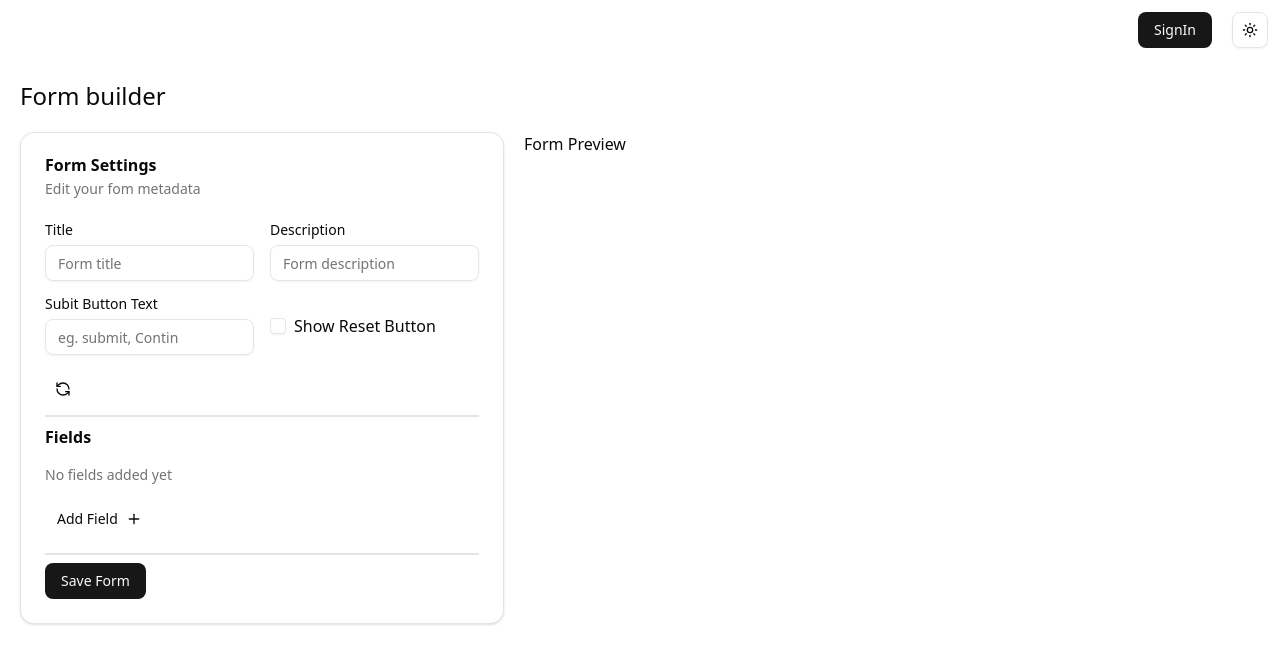
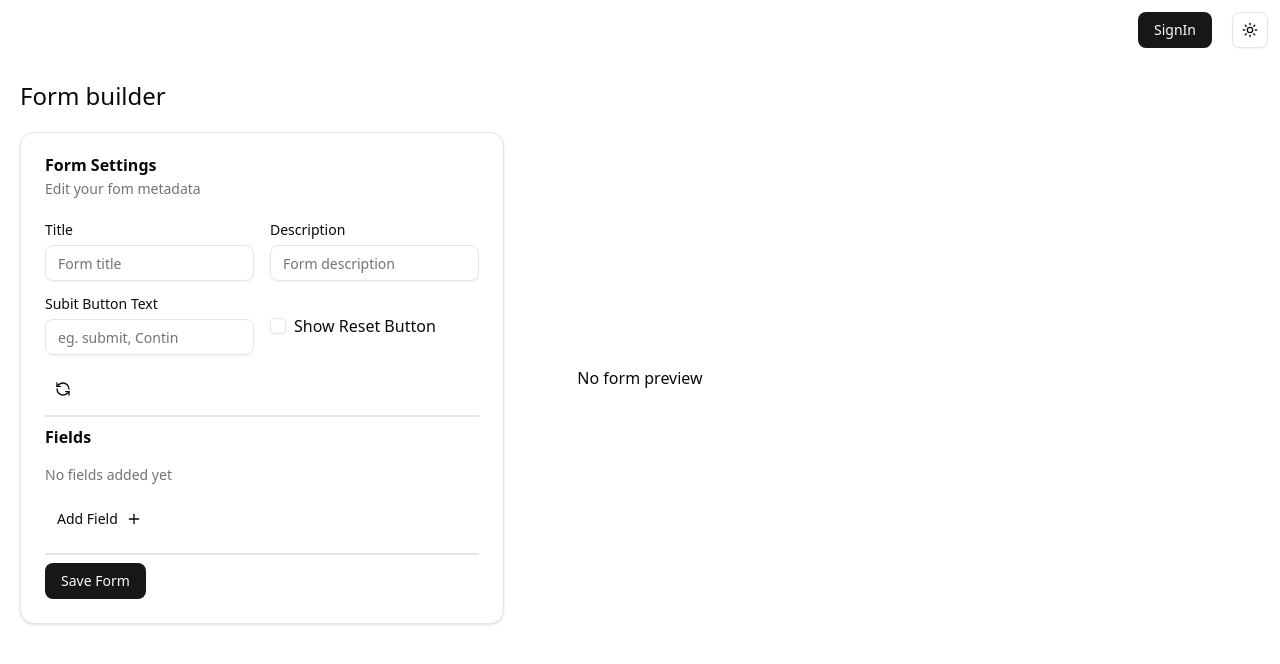
Before and after one commit to prashik0202/ai-form-builder, a Next.js app: page /createform in a window 1280 px wide. Shown: the top 664 px of the page. Built offline with nearby package versions, Linux system fonts and the light colour scheme.

Commit message:
integrate builder and component

```diff
--- a/app/(platform)/createform/page.tsx
+++ b/app/(platform)/createform/page.tsx
@@ -1,18 +1,23 @@
+import FieldEditor from '@/components/feature/FieldEditor'
 import FormBuilder from '@/components/feature/FormBuilder'
+import FormPreview from '@/components/feature/FormPreview'
+import { FormBuilderContextProvider } from '@/context/FormBuilderContextProvider'
 import React from 'react'
 
 const page = () => {
   return (
     <div className='mt-20 mx-5'>
       <h2 className='text-2xl'>Form builder</h2>
+        <FormBuilderContextProvider>
           <div className='grid grid-cols-1 md:grid-cols-3 lg:grid-cols-5 mt-5 gap-5'>
               <div className='w-full col-span-1 md:col-span-1 lg:col-span-2'>
                 <FormBuilder />
               </div>
-        <div className='w-full'>
-          <span>Form Preview</span>
+              <div className='w-full flex items-center justify-center'>
+                <FormPreview />
               </div>
           </div>
+        </FormBuilderContextProvider>
     </div>
   )
 }
--- a/app/api/chat/route.ts
+++ b/app/api/chat/route.ts
@@ -38,7 +38,7 @@ export async function POST(req: Request) {
                     .optional(),
                   maxLengthVal: z
                     .object({
-                      maxLenght: z.number(),
+                      maxLength: z.number(),
                       validationMessage: z.string(),
                     })
                     .optional(),
@@ -48,7 +48,7 @@ export async function POST(req: Request) {
                       validationMessage: z.string(),
                     })
                     .optional(),
-                  mqxNumberVal: z
+                  maxNumberVal: z
                     .object({
                       maxNumber: z.number(),
                       validationMessage: z.string(),
@@ -82,7 +82,7 @@ export async function POST(req: Request) {
                     .optional(),
                   maxLengthVal: z
                     .object({
-                      maxLenght: z.number(),
+                      maxLength: z.number(),
                       validationMessage: z.string(),
                     })
                     .optional(),
@@ -92,7 +92,7 @@ export async function POST(req: Request) {
                       validationMessage: z.string(),
                     })
                     .optional(),
-                  mqxNumberVal: z
+                  maxNumberVal: z
                     .object({
                       maxNumber: z.number(),
                       validationMessage: z.string(),
--- a/components/feature/FieldEditor.tsx
+++ b/components/feature/FieldEditor.tsx
@@ -14,7 +14,6 @@ interface FieldEditorProps {
 const FieldEditor = ({ onAddField } : FieldEditorProps) => {
 
   const [showForm,setShowForm] = React.useState(false);
-  const [selectedType, setSelectedType] = React.useState<"input" | "select" | "">("");
 
   const { register, handleSubmit, control, reset, watch, setValue } = useForm<FieldFormType>({
     defaultValues: {
--- a/components/feature/FormBuilder.tsx
+++ b/components/feature/FormBuilder.tsx
@@ -9,10 +9,12 @@ import { Checkbox } from '../ui/checkbox';
 import { Button } from '../ui/button';
 import { RefreshCcwIcon, Trash2 } from 'lucide-react';
 import FieldEditor from './FieldEditor';
+import { useFormBuilder } from '@/context/FormBuilderContextProvider';
 
 const FormBuilder = () => {
-
-  const [ fields, setFields] = React.useState<FormFieldType[]>([]);
+  console.log("formBuilder render")
+  // const [ fields, setFields] = React.useState<FormFieldType[]>([]);
+  const { fields, setFields, setSavedForm } = useFormBuilder();
 
   const form = useForm<Omit<formSchemaType, "fields">>({
     defaultValues: {
@@ -28,7 +30,7 @@ const FormBuilder = () => {
       ...data,
       fields
     }
-    console.log(fullForm);
+    setSavedForm(fullForm);
   }
 
   return (
--- /dev/null
+++ b/components/feature/FormPreview.tsx
@@ -0,0 +1,22 @@
+'use client';
+
+import { useFormBuilder } from '@/context/FormBuilderContextProvider';
+import React from 'react'
+import DynamicForm from './DynamicForm';
+
+const FormPreview = () => {
+
+  const { savedForm } = useFormBuilder();
+
+  return (
+    <>
+      {savedForm ? (
+        <DynamicForm formFields={savedForm} />
+      ) : (
+        <h2>No form preview</h2>
+      )}
+    </>
+  )
+}
+
+export default FormPreview
--- /dev/null
+++ b/context/FormBuilderContextProvider.tsx
@@ -0,0 +1,47 @@
+'use client';
+
+import React, { createContext, useContext, useState } from 'react';
+import { formSchemaType, FormFieldType } from '@/schema/formSchema';
+
+type FormBuilderContextType = {
+  fields: FormFieldType[];
+  setFields: React.Dispatch<React.SetStateAction<FormFieldType[]>>;
+  savedForm: formSchemaType | null;
+  setSavedForm: React.Dispatch<React.SetStateAction<formSchemaType | null>>;
+  resetBuilder: () => void;
+};
+
+const FormBuilderContext = createContext<FormBuilderContextType | undefined>(undefined);
+
+export const FormBuilderContextProvider = ({ children }: { children: React.ReactNode }) => {
+  const [fields, setFields] = useState<FormFieldType[]>([]);
+  const [savedForm, setSavedForm] = useState<formSchemaType | null>(null);
+
+  const resetBuilder = () => {
+    setFields([]);
+    setSavedForm(null);
+  };
+
+  return (
+    <FormBuilderContext.Provider
+      value={{
+        fields,
+        setFields,
+        savedForm,
+        setSavedForm,
+        resetBuilder,
+      }}
+    >
+      {children}
+    </FormBuilderContext.Provider>
+  );
+};
+
+// ✅ Custom hook for cleaner imports
+export const useFormBuilder = () => {
+  const context = useContext(FormBuilderContext);
+  if (!context) {
+    throw new Error('useFormBuilder must be used within a FormBuilderContextProvider');
+  }
+  return context;
+};
```
Lines whose indentation alone changed are shown as unchanged.
